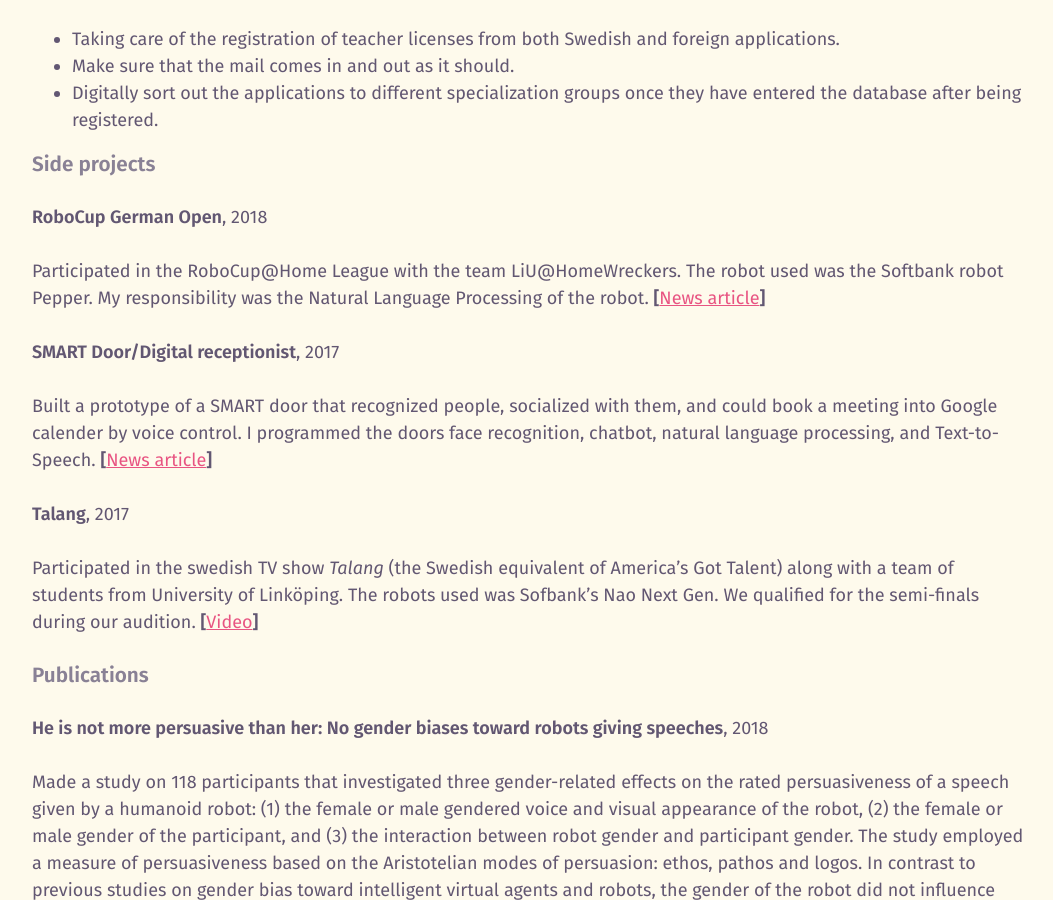
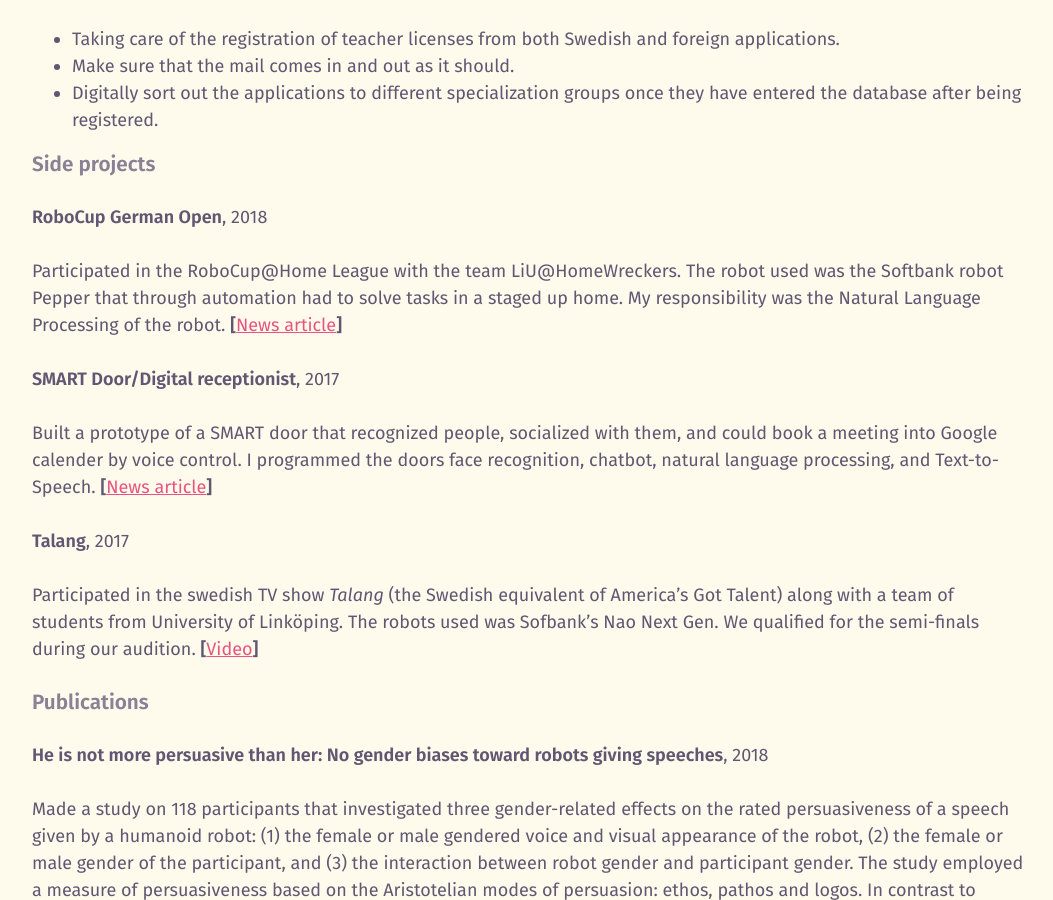
Before and after one commit to annawestin/annawestin.github.io, a Jekyll site: the page built from index.md, in a window 1280 px wide and 900 px high, scrolled down 3169 px. Shown: the whole window, without its empty margins (40-1093 px from the left). Built offline with Jekyll 4.4.1, drawn with Linux system fonts in a browser that asks for light colours; some of the changed lines change nothing that is shown; some of the changed text lies outside the part shown.

Commit message:
Update resume

```diff
--- a/index.md
+++ b/index.md
@@ -116,7 +116,7 @@
 
 **RoboCup German Open**, 2018
 
-Participated in the RoboCup@Home League with the team LiU@HomeWreckers. The robot used was the Softbank robot Pepper. My responsibility was the Natural Language Processing of the robot. **[**[News article](https://www.nyteknik.se/ingenjorskarriar/vm-vilken-ar-den-basta-hemroboten-6909132)**]**
+Participated in the RoboCup@Home League with the team LiU@HomeWreckers. The robot used was the Softbank robot Pepper that through automation had to solve tasks in a staged up home. My responsibility was the Natural Language Processing of the robot. **[**[News article](https://www.nyteknik.se/ingenjorskarriar/vm-vilken-ar-den-basta-hemroboten-6909132)**]**
 
 **SMART Door/Digital receptionist**, 2017
 
@@ -157,7 +157,11 @@
 
 **Libraries**
 
-CKEditor, ROS, OpenCV
+CKEditor, ROS, OpenCV, JQuery
+
+**Cloud services**
+
+Azure, Google Cloud, AWS
 
 **Version Control**
 
```
